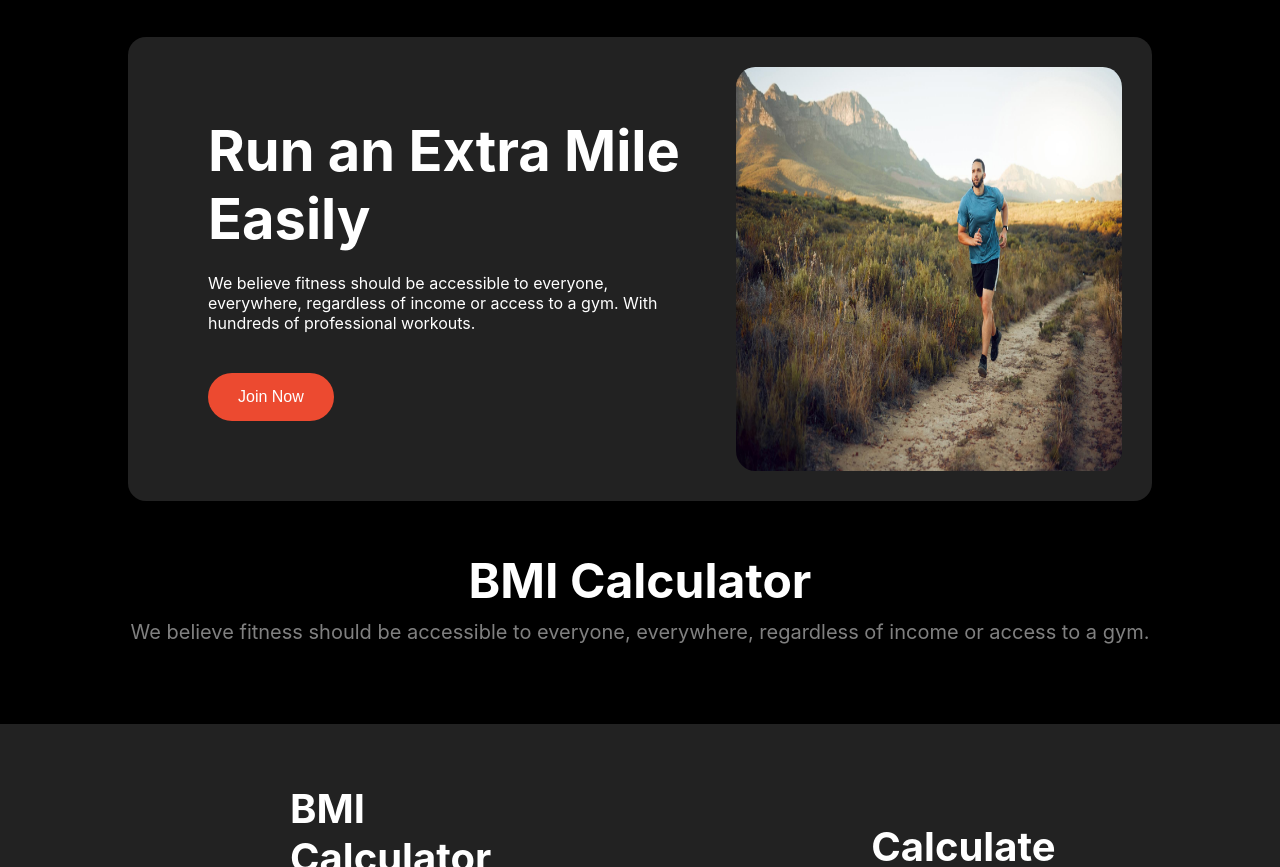
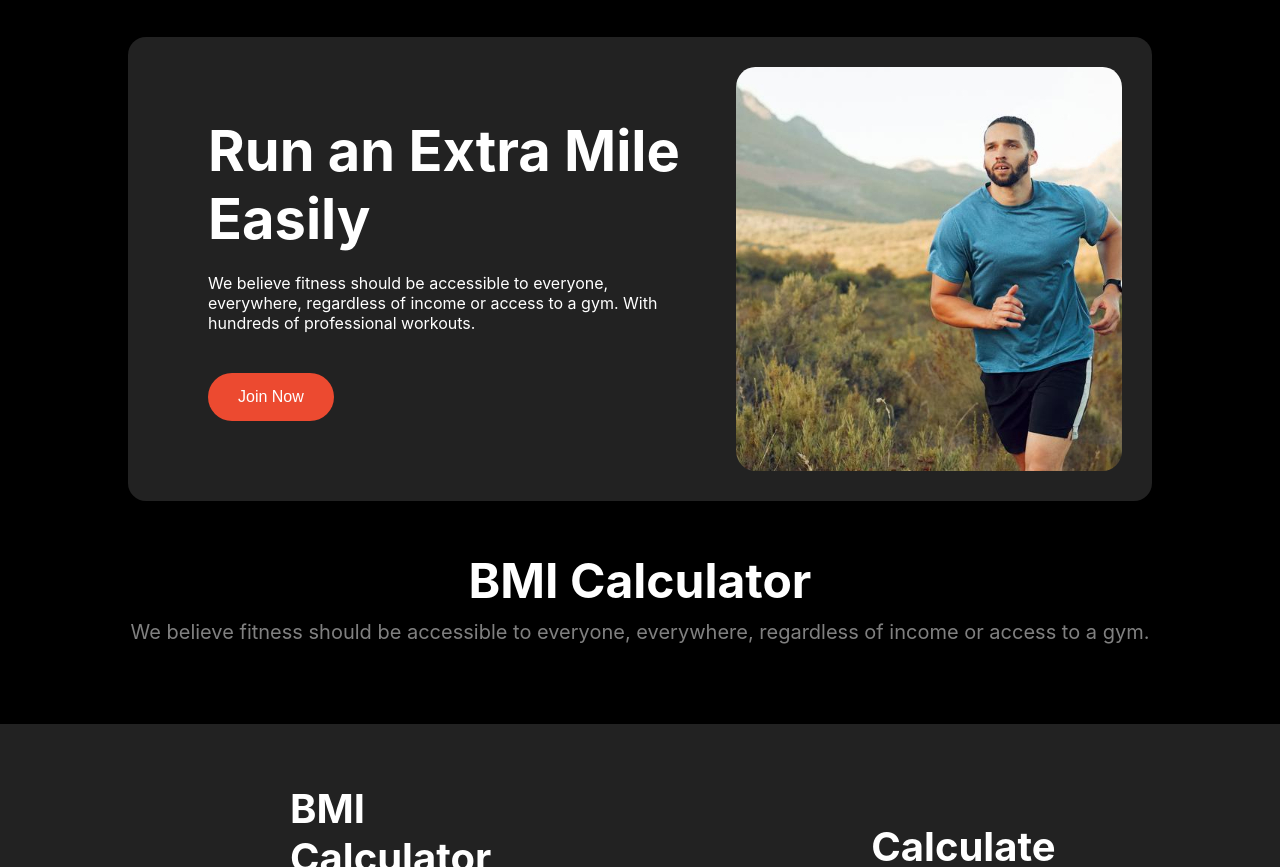
Before and after one commit to sharmin7677/Assignment-2, a plain HTML site: page index.html in a window 1280 px wide. Shown: the part 1424-2291 px from the top of the page. Drawn offline with Linux system fonts and the light colour scheme; a web font is replaced by a local one.

Commit message:
modify to run img

```diff
--- a/style.css
+++ b/style.css
@@ -237,7 +237,6 @@ header{
 
 /* Run Section */
 
-
 .run{
     position: static;
     display: flex;
@@ -257,7 +256,10 @@ header{
  .run-img{
     width: 40%;
     border-radius: 5%;
+    object-fit: none;
+    object-position: 60% 30%;
 }
+
 
 .practice-title{
     font-size: 3.5rem;
@@ -303,7 +305,6 @@ header{
 
 .bmi-chart, .bmi-calculator{
     padding: 20px;
-    /* min-width: 300px;  */
     margin-left: 150px;
     margin-right: 150px;
 }
@@ -392,7 +393,6 @@ header{
  .team-container{
     margin-top: 50px;
     padding: 20px;
-    /* margin: 0 auto; */
     display: grid;
     grid-template-areas:
     "a b c"
```
Also changed, not shown: index.html (+1 -0 lines).
